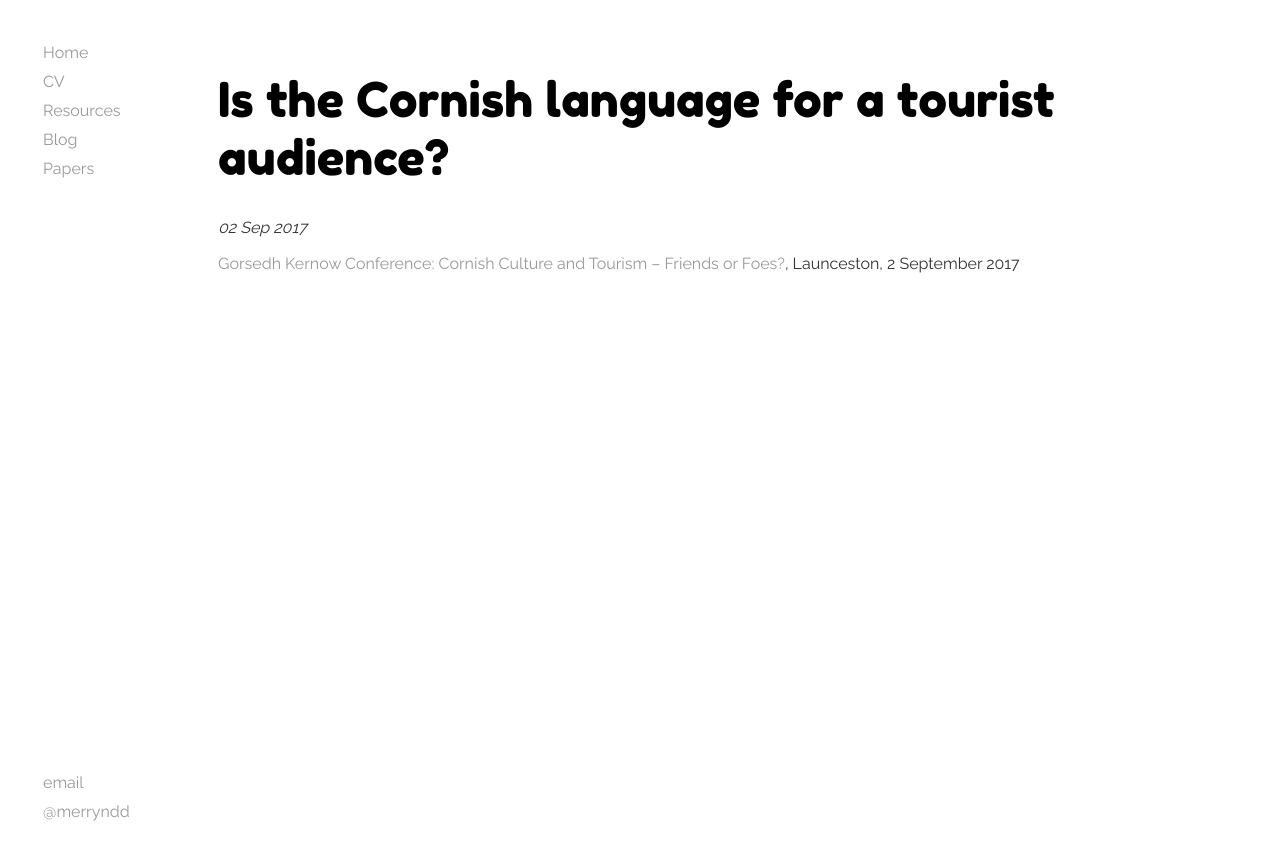
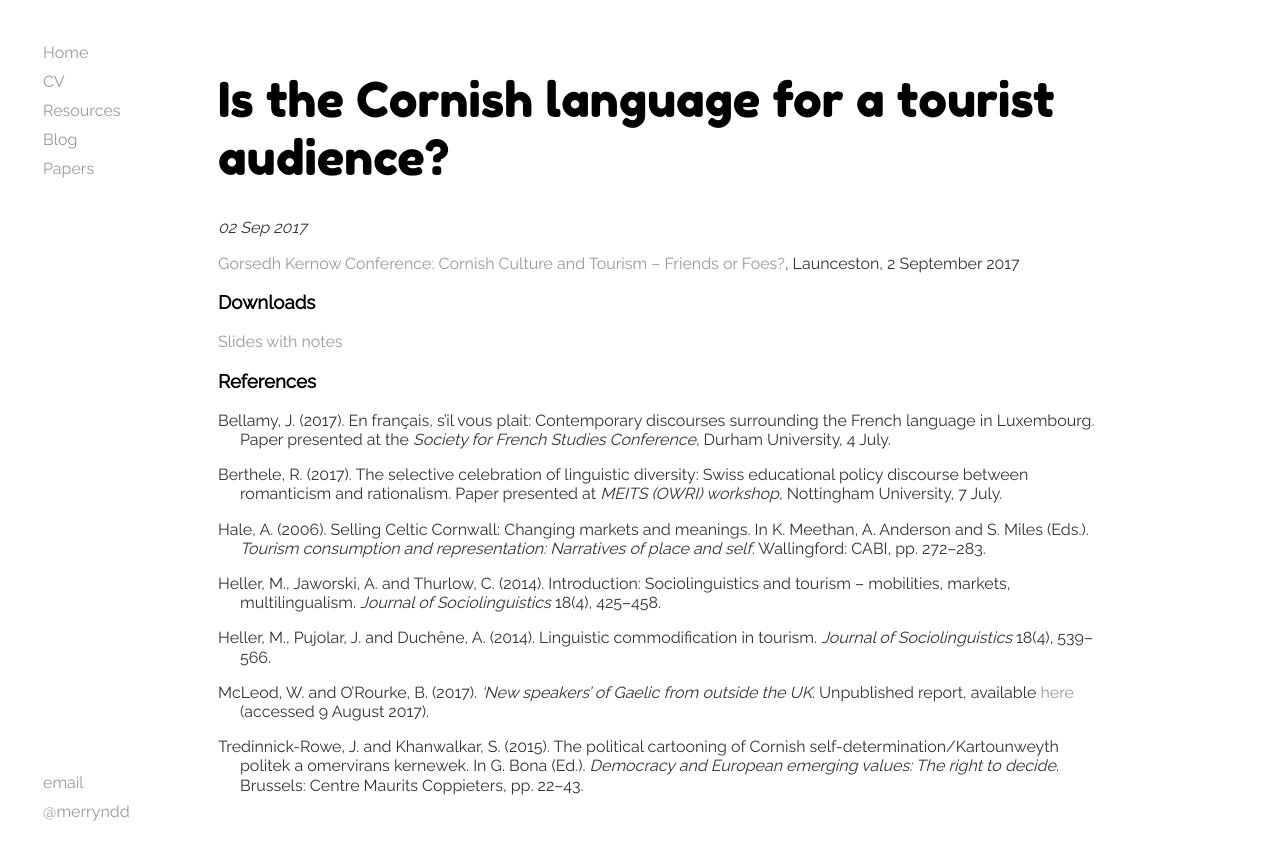
Before and after one commit to merryndd/merryndd.github.io, a Jekyll site: the page built from _posts/2017-09-02-tourism.html, in a window 1280 px wide. Shown: the top 860 px of the page. Built offline with Jekyll 4.4.1, drawn with Linux system fonts in a browser that asks for light colours.

Commit message:
Update 2017-09-02-tourism.html

```diff
--- a/_posts/2017-09-02-tourism.html
+++ b/_posts/2017-09-02-tourism.html
@@ -5,3 +5,15 @@ date: 2017-09-02
 categories: [papers]
 ---
 <p><a href="http://www.gorsedhkernow.org.uk/index.html">Gorsedh Kernow Conference: Cornish Culture and Tourism – Friends or Foes?</a>, Launceston, 2 September 2017</p>
+
+<h3>Downloads</h3>
+<p><a href="http://merryndd.github.io/papers/media/tourism-slides.pdf">Slides with notes</a></p>
+
+<h3>References</h3>
+<p class="bibentry">Bellamy, J. (2017). En français, s’il vous plait: Contemporary discourses surrounding the French language in Luxembourg. Paper presented at the <i>Society for French Studies Conference</i>, Durham University, 4 July.</p>
+<p class="bibentry">Berthele, R. (2017). The selective celebration of linguistic diversity: Swiss educational policy discourse between romanticism and rationalism. Paper presented at <i>MEITS (OWRI) workshop</i>, Nottingham University, 7 July.</p>
+<p class="bibentry">Hale, A. (2006). Selling Celtic Cornwall: Changing markets and meanings. In K. Meethan, A. Anderson and S. Miles (Eds.). <i>Tourism consumption and representation: Narratives of place and self</i>. Wallingford: CABI, pp. 272–283.</p>
+<p class="bibentry">Heller, M., Jaworski, A. and Thurlow, C. (2014). Introduction: Sociolinguistics and tourism – mobilities, markets, multilingualism. <i>Journal of Sociolinguistics</i> 18(4), 425–458.</p>
+<p class="bibentry">Heller, M., Pujolar, J. and Duchêne, A. (2014). Linguistic commodification in tourism. <i>Journal of Sociolinguistics</i> 18(4), 539–566.
+<p class="bibentry">McLeod, W. and O’Rourke, B. (2017). <i>‘New speakers’ of Gaelic from outside the UK</i>. Unpublished report, available <a href="http://www.soillse.ac.uk/wp-content/uploads/Soillse-NonUK-New-Speakers-Final-ReportUR2-2.pdf">here</a> (accessed 9 August 2017).</p>
+<p class="bibentry">Tredinnick-Rowe, J. and Khanwalkar, S. (2015). The political cartooning of Cornish self-determination/Kartounweyth politek a omervirans kernewek. In G. Bona (Ed.). <i>Democracy and European emerging values: The right to decide</i>. Brussels: Centre Maurits Coppieters, pp. 22–43.</p>
```
